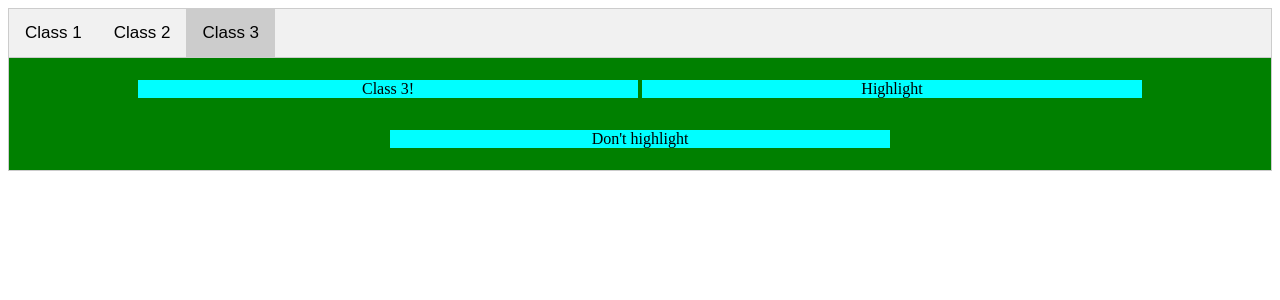
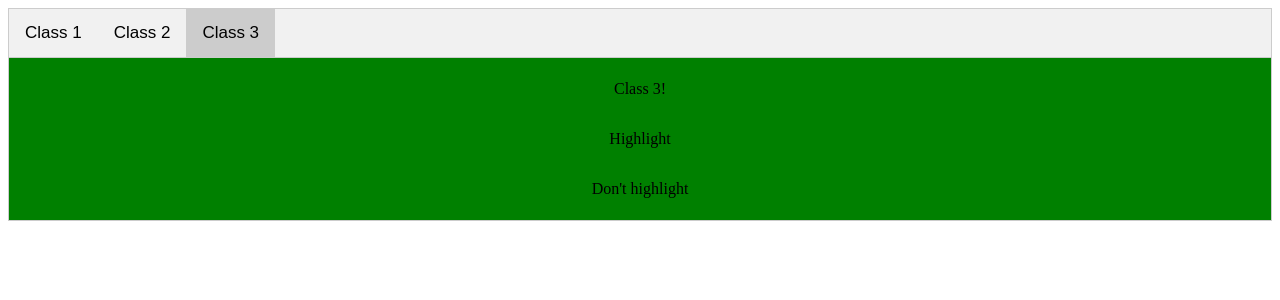
Before and after one commit to jjpaq/jjpaq.github.io, a PHP site: page / in a window 1280 px wide, after a click on "Class 3". Shown: the top 300 px of the page. Run offline with PHP 8.4, Linux system fonts and the light colour scheme.

Commit message:
removed cyan for class3 content

```diff
--- a/index.html
+++ b/index.html
@@ -57,7 +57,7 @@
 		<div id="class3" class="tabcontent">
 			<div class="centre">
 				<p>Class 3!</p>
-
+				<br>
 				<p class="highlight">Highlight</p>
 				<br>
 				<p>Don't highlight</p>
--- a/jstyle.css
+++ b/jstyle.css
@@ -40,7 +40,7 @@
 
 #class3 p
 {
-    background-color: cyan;
+    /*background-color: cyan;*/
 }
 
 div.centre
@@ -50,6 +50,11 @@ div.centre
 
 div.centre *
 {
-    width: 500px;
+    /*width: 500px;*/
     display: inline-block;
 }
+
+p.highlight:active
+{
+    background-color:yellow;
+}
```
